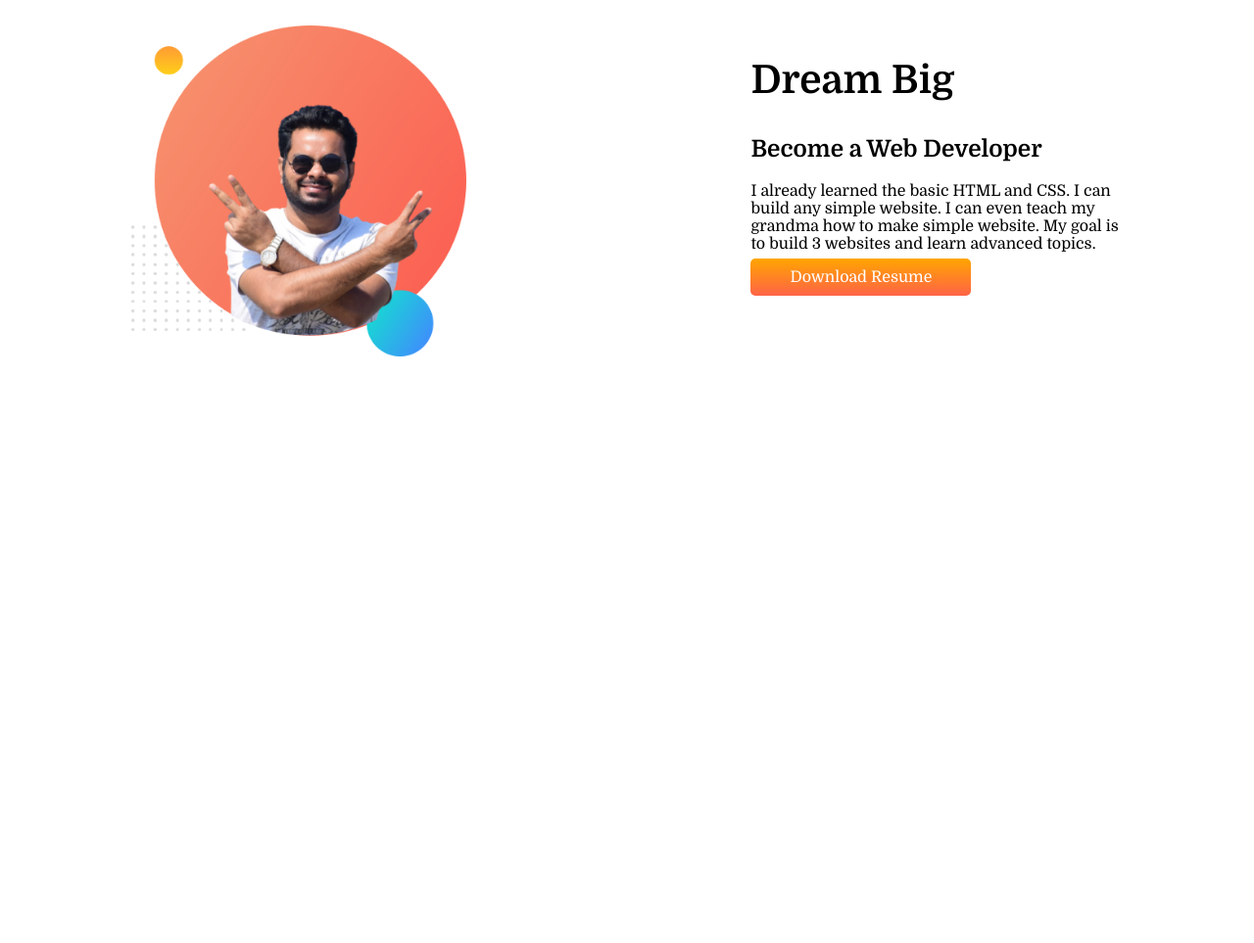
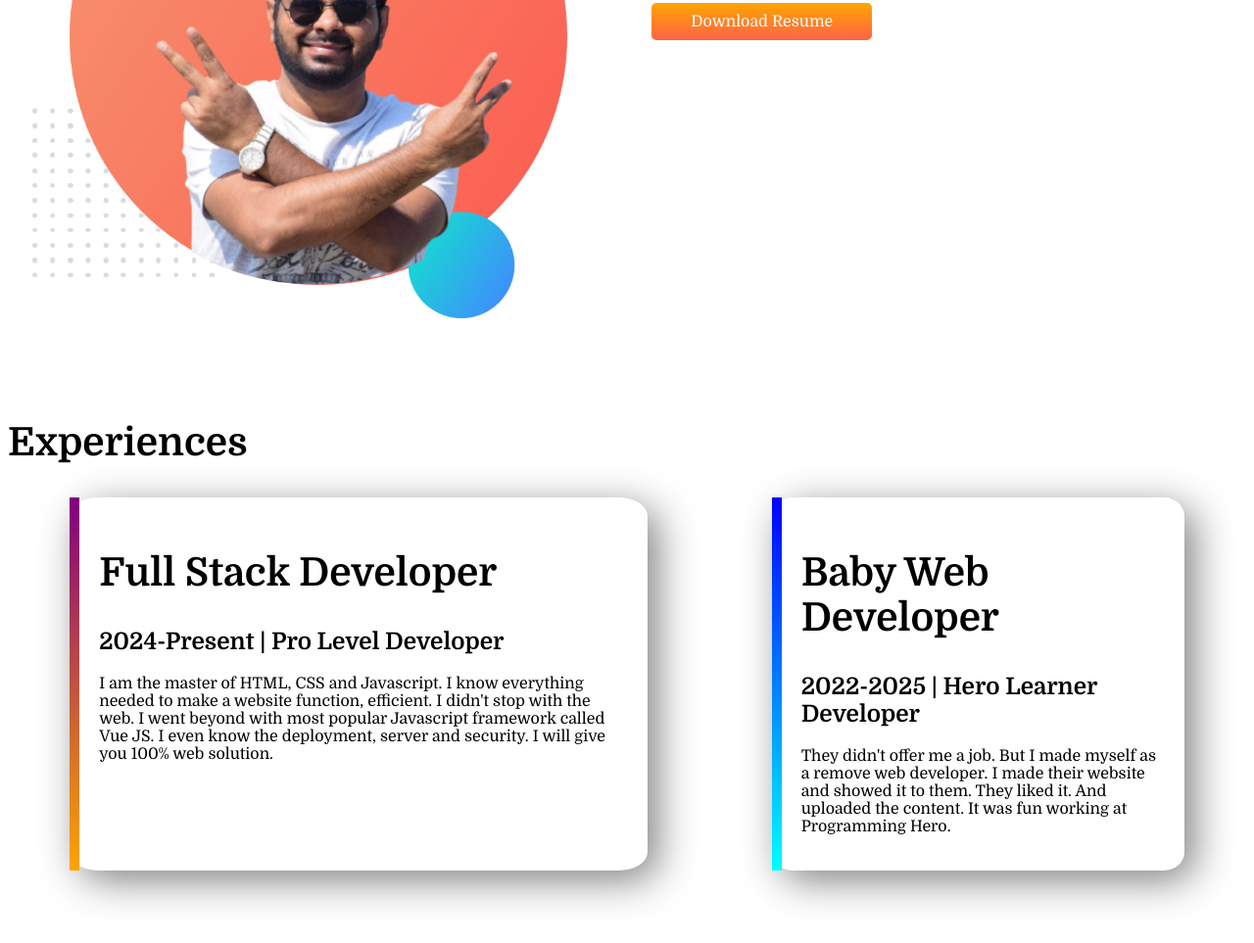
Before and after one commit to eksaf/helo-how, a plain HTML site: page index.html in a window 1280 px wide. Shown: the part 889-1852 px from the top of the page at 98% size. Before the commit the page ends 1484 px from the top, so only its background shows below. Drawn offline with Linux system fonts and the light colour scheme.

Commit message:
final border add

```diff
--- a/index.html
+++ b/index.html
@@ -16,7 +16,7 @@
 </head>
 
 <body>
-    <section>
+    <section class="top-banner flexible-container">
         <div class="half-width">
             <h1>Welcome to</h1>
             <h1><span class="orange-color">Ekram Mahdis</span> world</h1>
@@ -32,7 +32,7 @@
             <img src="./ekram-pic.png" alt="">
         </div>
     </section>
-    <section class="dream-big">
+    <section class="dream-big flexible-container">
         <div class="half-width">
             <img src="./ekram-pic.png" alt="">
         </div>
@@ -44,6 +44,25 @@
             <a class="link-button" target="_blank" href="facebook.com">Download Resume</a>
         </div>
     </section>
+    <section class="exp-area">
+        <h1>Experiences</h1>
+        <div class="flexible-container">
+            <div id="lft-bor" class="exp-dev">
+                <h1>Full Stack Developer</h1>
+                <h2>2024-Present | Pro Level Developer</h2>
+                <p>I am the master of HTML, CSS and Javascript. I know everything needed to make a website function,
+                    efficient. I didn't stop with the web. I went beyond with most popular Javascript framework called
+                    Vue JS. I even know the deployment, server and security. I will give you 100% web solution.</p>
+            </div>
+            <div id="border" class="exp-dev">
+                <h1>Baby Web Developer</h1>
+                <h2>2022-2025 | Hero Learner Developer</h2>
+                <p>They didn't offer me a job. But I made myself as a remove web developer. I made their website and
+                    showed
+                    it to them. They liked it. And uploaded the content. It was fun working at Programming Hero.</p>
+            </div>
+        </div>
+    </section>
 
 
 
--- a/style.css
+++ b/style.css
@@ -7,13 +7,14 @@ h1{
 .orange-color{
     color:orange;
 }
-section{
+.flexible-container{
 display:flex;
 margin-bottom: 100px;
 }
 .half-width{
+
     width:50%;
-    padding:10%;
+    padding-left:2%;
 }
 section img{
     width:90%;
@@ -26,3 +27,25 @@ section img{
     font-weight: 700px;
     color:white
 }
+.exp-dev{
+    box-shadow: 10px 10px 40px gray;
+    width:40;
+    margin-left: 5%;
+    margin-right: 5%;
+    padding:20px;
+    border-radius:5%;
+
+
+
+}
+#border{
+    border-left:10px solid;
+    border-image:linear-gradient(blue, cyan);
+    border-image-slice:1;
+
+}
+#lft-bor{
+    border-left:10px solid;
+    border-image:linear-gradient(purple, orange);
+    border-image-slice:1;
+}
```
